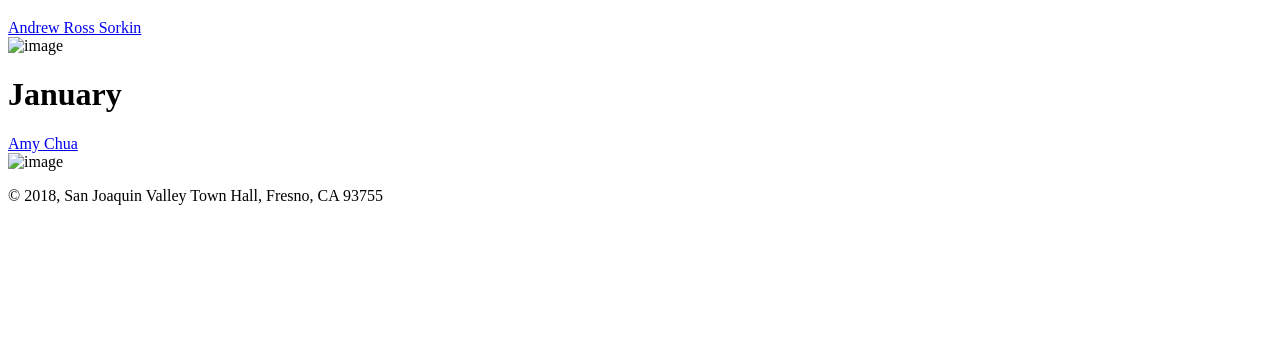
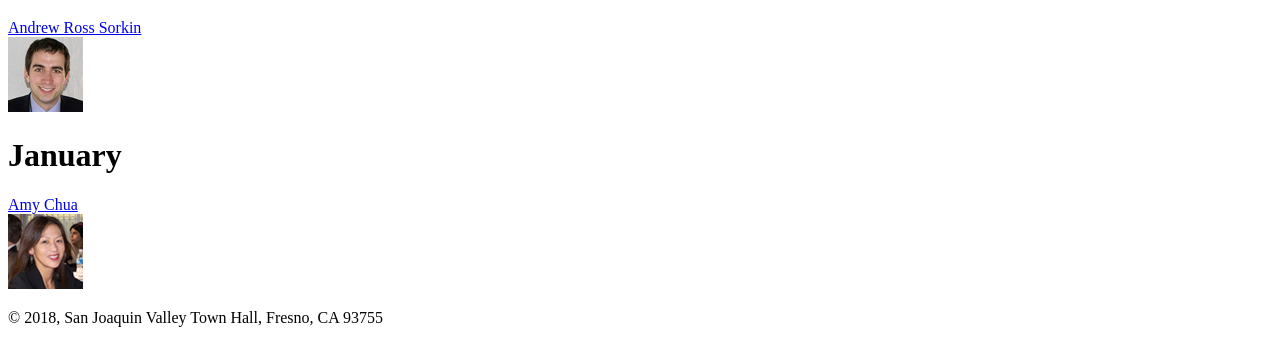
Before and after one commit to nkp48/A08, a plain HTML site: page index.html in a window 1280 px wide. Shown: the part 739-1082 px from the top of the page. Before the commit the page ends 960 px from the top, so only its background shows below. Drawn offline with Linux system fonts and the light colour scheme; the site is published under a folder, as on GitHub Pages, so addresses that start at the root find nothing.

Commit message:
Update index.html

```diff
--- a/index.html
+++ b/index.html
@@ -32,11 +32,11 @@
 
 		<h1>November</h1>
 		<a href="speakers/sorkin.html">Andrew Ross Sorkin</a><br>
-		<img src="/sorkin75.jpg" alt="image"/>
+		<img src="sorkin75.jpg" alt="image"/>
 
 		<h1>January</h1>
 		<a href="speakers/chua.html">Amy Chua</a><br>
-		<img src="/chua75.jpg" alt="image"/>
+		<img src="chua75.jpg" alt="image"/>
 	</main>
 	<footer>
 		<p><span>&copy</span> 2018, San Joaquin Valley Town Hall, Fresno, CA 93755</p>
```
